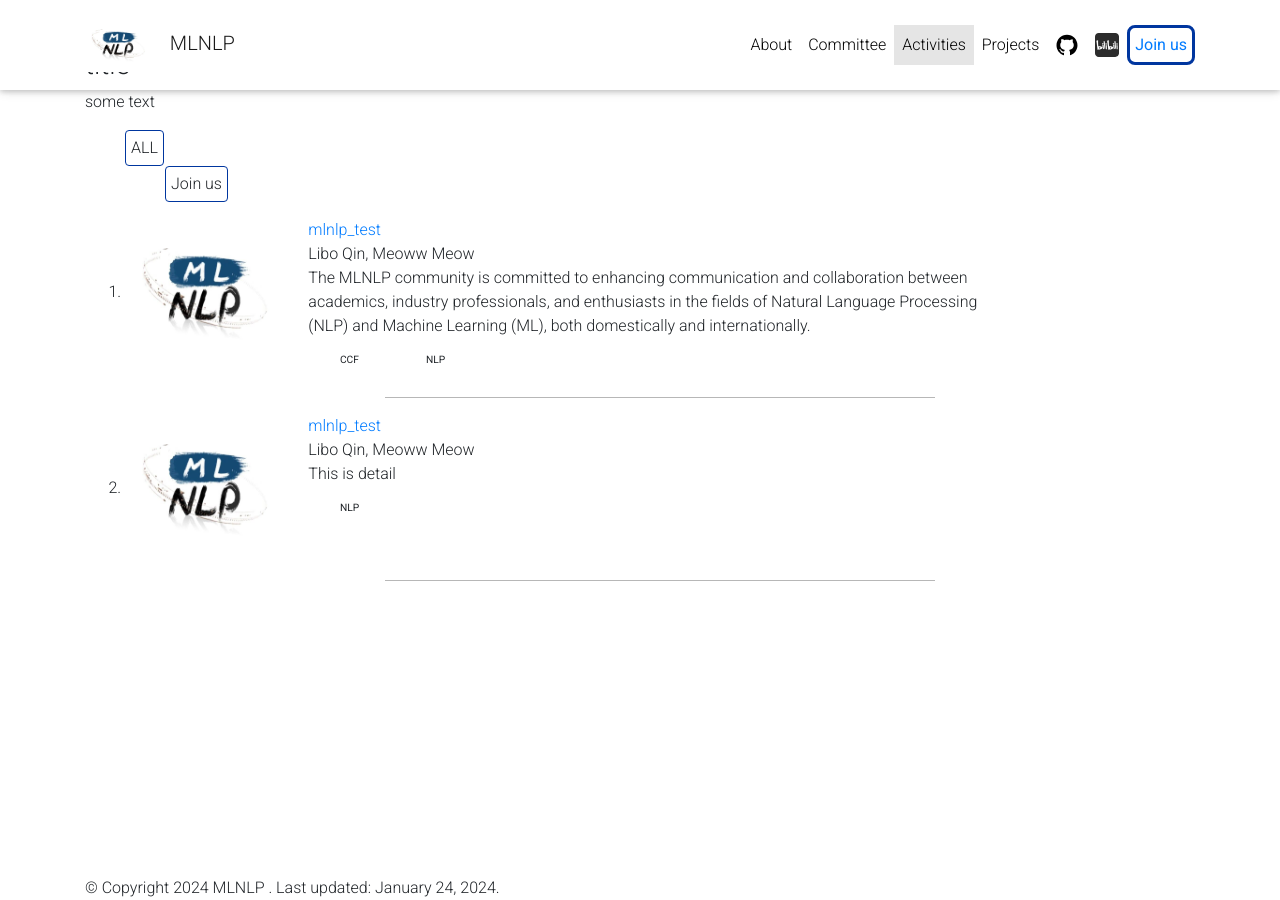
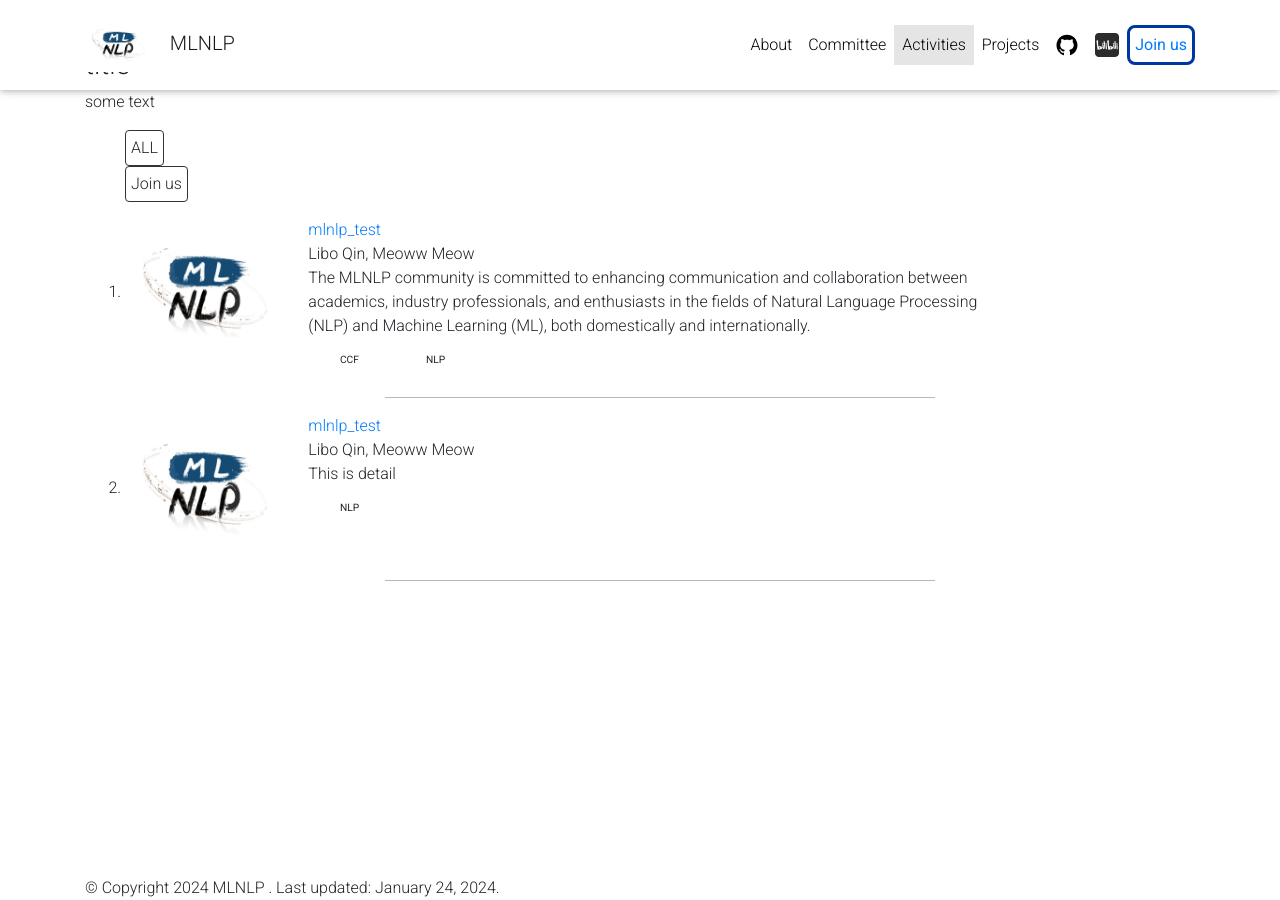
Before and after one commit to WPENGxs/wpengxs.github.io, a Jekyll site: the page built from _pages/activities.md, in a window 1280 px wide. Built offline with Jekyll 4.4.1, drawn with Linux system fonts in a browser that asks for light colours; comment, search, counter and statistics services are not loaded; a style sheet for code colours, icons or effects is not loaded.

Commit message:
Update activities.html

```diff
--- a/_layouts/activities.html
+++ b/_layouts/activities.html
@@ -12,16 +12,15 @@ layout: default
   <div class="publications">
     <ol class="bibliography">
       <li style="display: flex; justify-content: left;">
-        <div style="border: solid #00369f; border-width: 1.5px; padding: 5px; border-radius: 0.25rem; align-items: center;">
+        <div style="border: solid #333333; border-width: 1.5px; padding: 5px; border-radius: 0.25rem; align-items: center;">
           <a id="all" style="font-weight: 200;">
             ALL
           </a>
         </div>
       </li>
 
-      <ol class="bibliography">
       <li style="display: flex; justify-content: left;">
-          <div style="border: solid #00369f; border-width: 1.5px; padding: 5px; border-radius: 0.25rem; align-items: center;">
+        <div style="border: solid #333333; border-width: 1.5px; padding: 5px; border-radius: 0.25rem; align-items: center;">
           <a id="join-us" style="font-weight: 200;">
             Join us
           </a>
```
Lines whose indentation alone changed are shown as unchanged.
